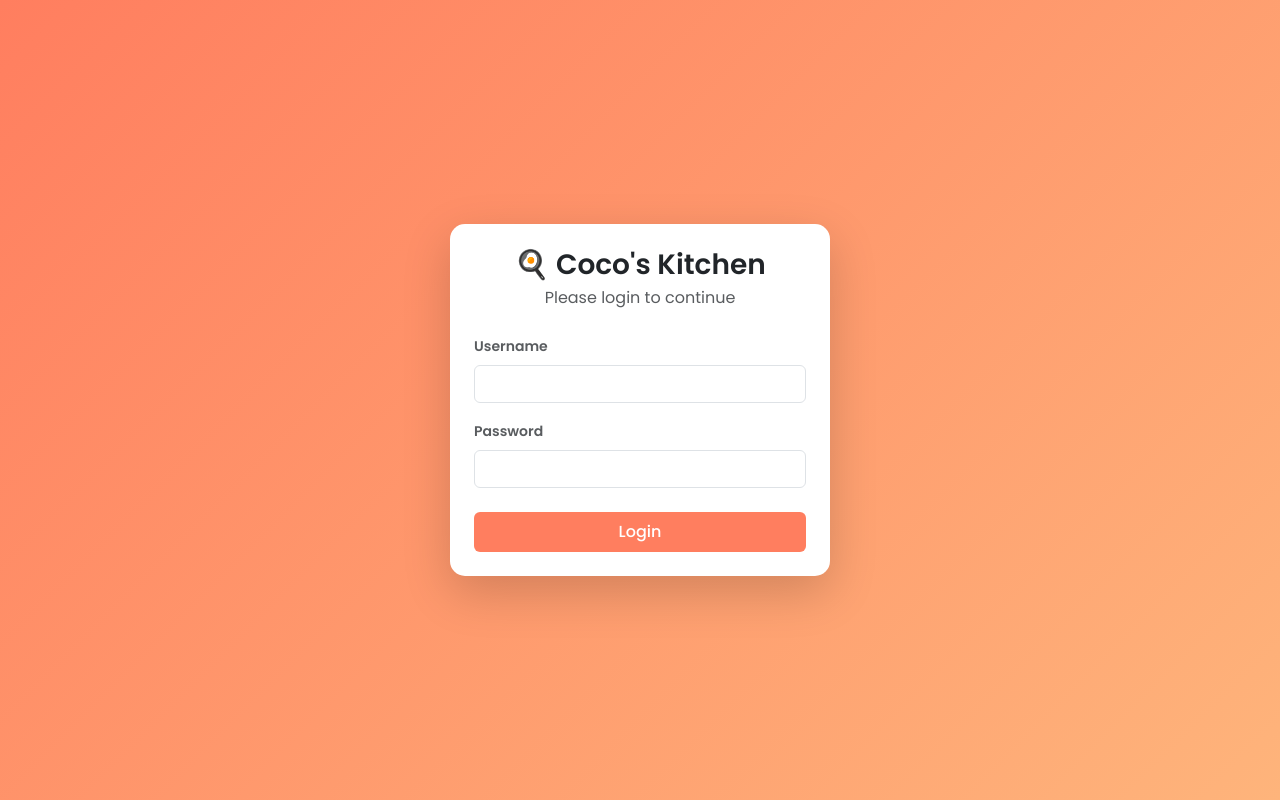
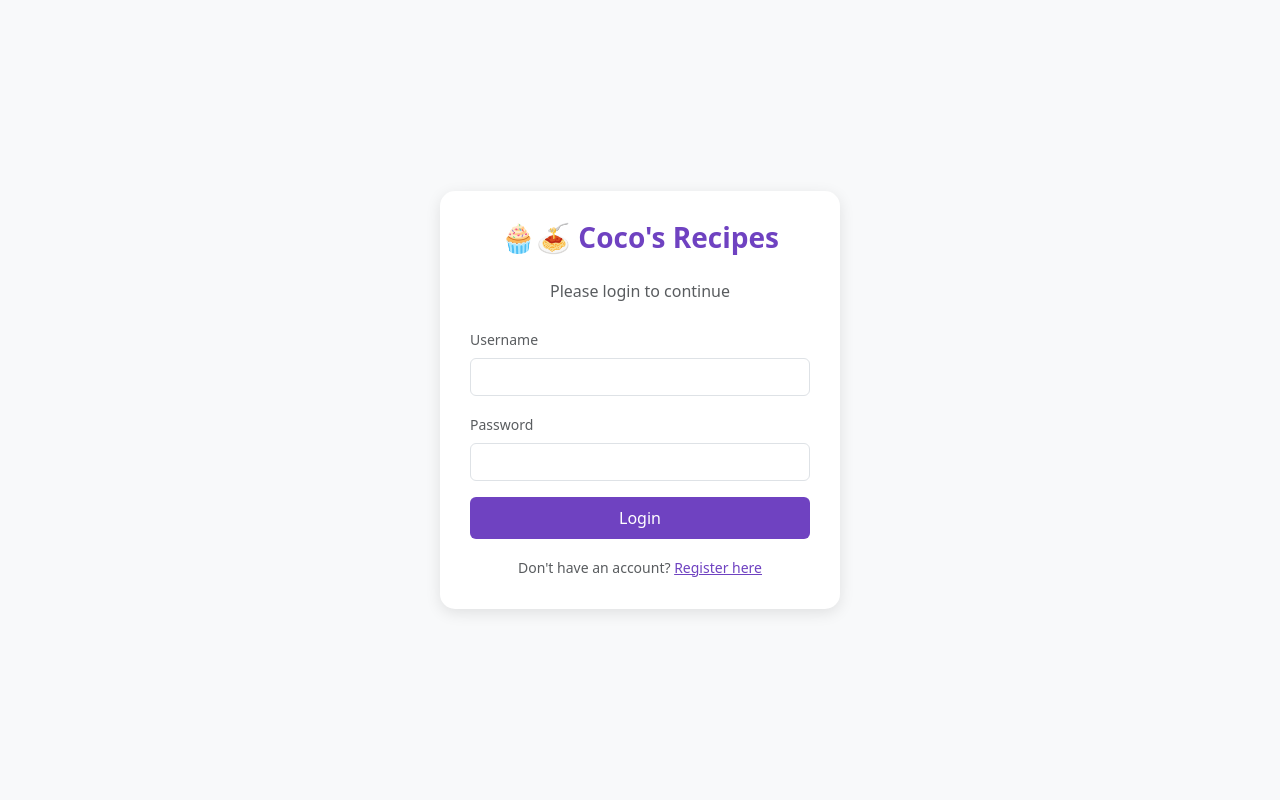
Before and after one commit to subhalakshmisubhi/Coco-s-Recipes, a Flask app: page /login in a window 1280 px wide. Run offline with Flask 3, Linux system fonts and the light colour scheme.

Commit message:
Revamp login page for Coco's Recipes
Updated the login page title and styles for a new theme.

```diff
--- a/templates/login.html
+++ b/templates/login.html
@@ -2,34 +2,42 @@
 <html lang="en">
 <head>
     <meta charset="UTF-8">
-    <title>Login - Coco's Kitchen</title>
-    <link rel="stylesheet" href="https://cdn.jsdelivr.net/npm/bootstrap@5.3.0/dist/css/bootstrap.min.css">
-    <link href="https://fonts.googleapis.com/css2?family=Poppins:wght@400;500;600&display=swap" rel="stylesheet">
+    <meta name="viewport" content="width=device-width, initial-scale=1.0">
+    <title>Login - Coco's Recipes</title>
+    <link href="https://cdn.jsdelivr.net/npm/bootstrap@5.3.0/dist/css/bootstrap.min.css" rel="stylesheet">
     <style>
-        body { font-family: 'Poppins', sans-serif; background: linear-gradient(135deg, #ff7e5f, #feb47b); height: 100vh; }
-        .card { border-radius: 15px; border: none; }
-        .btn-custom { background: #ff7e5f; border: none; color: white; font-weight: 500; }
-        .btn-custom:hover { background: #e86d4e; color: white; }
+        body { background-color: #f8f9fa; height: 100vh; display: flex; align-items: center; justify-content: center; }
+        .login-card { max-width: 400px; width: 100%; padding: 30px; border-radius: 15px; box-shadow: 0 4px 15px rgba(0,0,0,0.1); background: white; }
+        .btn-purple { background-color: #6f42c1; color: white; }
+        .btn-purple:hover { background-color: #5a3298; color: white; }
     </style>
 </head>
-<body class="d-flex align-items-center justify-content-center">
-    <div class="card shadow-lg p-4" style="width: 380px;">
-        <h3 class="text-center fw-bold mb-1">🍳 Coco's Kitchen</h3>
-        <p class="text-center text-muted mb-4 fs-6">Please login to continue</p>
+<body>
+
+    <div class="login-card">
+        <h3 class="text-center fw-bold mb-4" style="color: #6f42c1;">🧁🍝 Coco's Recipes</h3>
+        <p class="text-center text-muted mb-4">Please login to continue</p>
+
         {% if error %}
-            <div class="alert alert-danger py-2 text-center fs-6">{{ error }}</div>
+            <div class="alert alert-danger py-2 text-center small">{{ error }}</div>
         {% endif %}
+
         <form method="POST">
             <div class="mb-3">
-                <label class="form-label text-muted small fw-bold">Username</label>
+                <label class="form-label text-muted small">Username</label>
                 <input type="text" name="username" class="form-control" required>
             </div>
             <div class="mb-3">
-                <label class="form-label text-muted small fw-bold">Password</label>
+                <label class="form-label text-muted small">Password</label>
                 <input type="password" name="password" class="form-control" required>
             </div>
-            <button type="submit" class="btn btn-custom w-100 py-2 mt-2">Login</button>
+            <button type="submit" class="btn btn-purple w-100 py-2 mb-3">Login</button>
         </form>
+
+        <div class="text-center">
+            <small class="text-muted">Don't have an account? <a href="{{ url_for('register') }}" style="color: #6f42c1;">Register here</a></small>
+        </div>
     </div>
+
 </body>
 </html>
```
